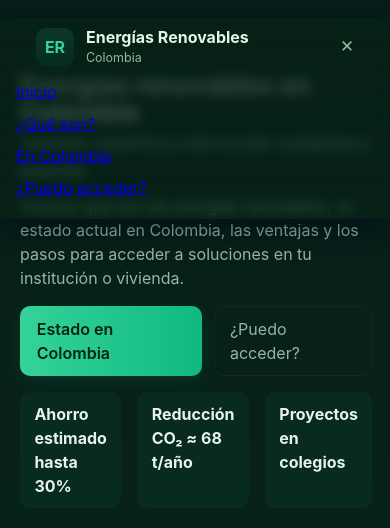
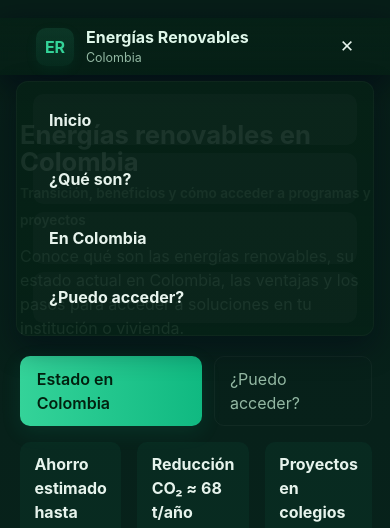
Before and after one commit to NicoFong/Talento-tech-Proyecto, a plain HTML site: page index.html in a window 390 px wide. Both pictures are taken after a click on the button "Abrir menú". Shown: the top 528 px of the page. Drawn offline with Linux system fonts and the light colour scheme.

Commit message:
actu 2
se hacen correcciones al menu desplegable.

```diff
--- a/funciones.js
+++ b/funciones.js
@@ -5,15 +5,43 @@ const navLinks = Array.from(document.querySelectorAll('.nav-link'));
 
 // Toggle menú móvil
 if (mobileToggle && mobileMenu) {
+  function closeMobileMenu() {
+    mobileMenu.classList.remove('open');
+    mobileMenu.setAttribute('aria-hidden', 'true');
+    mobileToggle.setAttribute('aria-expanded', 'false');
+    mobileToggle.textContent = '☰';
+  }
+
+  function openMobileMenu() {
+    mobileMenu.classList.add('open');
+    mobileMenu.setAttribute('aria-hidden', 'false');
+    mobileToggle.setAttribute('aria-expanded', 'true');
+    mobileToggle.textContent = '✕';
+  }
+
   mobileToggle.addEventListener('click', () => {
-    const isOpen = mobileMenu.getAttribute('aria-hidden') === 'false';
-    mobileMenu.style.display = isOpen ? 'none' : 'block';
-    mobileMenu.setAttribute('aria-hidden', String(!isOpen));
-    mobileToggle.setAttribute('aria-expanded', String(!isOpen));
-    mobileToggle.textContent = isOpen ? '☰' : '✕';
+    const isOpen = mobileMenu.classList.contains('open');
+    if (isOpen) {
+      closeMobileMenu();
+    } else {
+      openMobileMenu();
+    }
+  });
+
+  // Cerrar al hacer click fuera del menú (mejora UX)
+  document.addEventListener('click', (e) => {
+    if (!mobileMenu.contains(e.target) && !mobileToggle.contains(e.target) && mobileMenu.classList.contains('open')) {
+      closeMobileMenu();
+    }
+  });
+
+  // Mantén cierre con ESC (ya lo tenías; ajustamos para usar closeMobileMenu)
+  document.addEventListener('keydown', (e) => {
+    if (e.key === 'Escape' && mobileMenu.classList.contains('open')) {
+      closeMobileMenu();
+    }
   });
 }
-
 // Cerrar menú móvil al seleccionar enlace (mejora UX)
 navLinks.forEach(link => {
   link.addEventListener('click', (e) => {
--- a/misestilos.css
+++ b/misestilos.css
@@ -54,6 +54,10 @@ body{
   backdrop-filter: blur(6px);
   box-shadow: 0 8px 30px rgba(2,6,23,0.6);
 }
+body {
+  padding-top: 50px; /* Ajusta según la altura de .main-nav */
+}
+
 .nav-inner{ display:flex; align-items:center; justify-content:space-between; gap:1rem; }
 .brand{ display:flex; align-items:center; gap:.75rem; }
 .logo{ height:38px; width:38px; background:linear-gradient(180deg, rgba(52,211,153,0.12), rgba(16,185,129,0.08)); border-radius:10px; display:inline-grid; place-items:center; font-weight:700; color:var(--accent-start); box-shadow: 0 4px 14px rgba(16,185,129,0.06); }
@@ -103,3 +107,80 @@ body{
   .main-nav{ left:0; transform:none; width:100%; border-radius:0; padding:.45rem 1rem; }
   .mobile-menu{ display:none; } /* se controla por JS */
 }
+/* ===== Estilos del menú móvil: apariencia tipo tarjeta (no "link") ===== */
+.mobile-menu {
+  /* oculto por defecto: JS controla visibilidad con la clase .open */
+  display: none;
+  position: absolute;
+  top: calc(100% + 8px);
+  left: 0;
+  width: 100%;
+  z-index: 60;
+  transform-origin: top center;
+  transition: opacity .18s ease, transform .18s ease;
+  opacity: 0;
+  transform: translateY(-6px) scaleY(.98);
+}
+
+/* visible cuando JS añade .open */
+.mobile-menu.open {
+  display: block;
+  opacity: 1;
+  transform: translateY(0) scaleY(1);
+}
+
+/* fondo y contenedor interior */
+.mobile-menu .mobile-inner{
+  background: linear-gradient(180deg, rgba(6,33,22,0.94), rgba(6,33,22,0.88));
+  padding: .75rem 1rem;
+  border-radius: 12px;
+  border: 1px solid rgba(255,255,255,0.03);
+  box-shadow: 0 12px 30px rgba(2,6,23,0.45);
+}
+
+/* lista vertical tipo "botones" limpios */
+.mobile-menu ul { list-style: none; margin: 0; padding: 0; display:flex; flex-direction:column; gap:.5rem; }
+
+.mobile-menu li { margin: 0; }
+
+/* Links con aspecto de tarjeta/button, sin aspecto "link" */
+.mobile-menu a {
+  display: block;
+  padding: .85rem 1rem;
+  border-radius: 10px;
+  text-decoration: none;     /* quitar subrayado */
+  color: #e6f3ec;            /* texto claro */
+  background: rgba(255,255,255,0.02);
+  font-weight: 700;
+  font-size: 1rem;
+  transition: background .14s ease, transform .12s ease, box-shadow .12s ease;
+  box-shadow: none;
+}
+
+/* estados al pasar el ratón / tocar */
+.mobile-menu a:hover,
+.mobile-menu a:focus {
+  background: linear-gradient(90deg, rgba(52,211,153,0.06), rgba(16,185,129,0.03));
+  transform: translateY(-2px);
+  outline: none;
+  box-shadow: 0 8px 18px rgba(16,185,129,0.06);
+}
+
+/* indicador del link activo en móvil */
+.mobile-menu a.active {
+  background: linear-gradient(90deg, var(--accent-start), var(--accent-end));
+  color: #02210f;
+  transform: none;
+  box-shadow: 0 8px 20px rgba(16,185,129,0.12);
+}
+
+/* Hacer el botón toggle (X/☰) más claro y visible cuando el menú está abierto */
+.mobile-toggle[aria-expanded="true"] {
+  color: #e6f3ec;
+  transform: rotate(0deg);
+}
+
+/* Ajuste: asegurar paddings / separación en pantallas chicas */
+@media (max-width:900px){
+  .mobile-menu { top: calc(100% + 6px); left: 0; width: 100%; padding: 0 1rem; }
+}
```
Also changed, not shown: index.html (+1 -1 lines).
